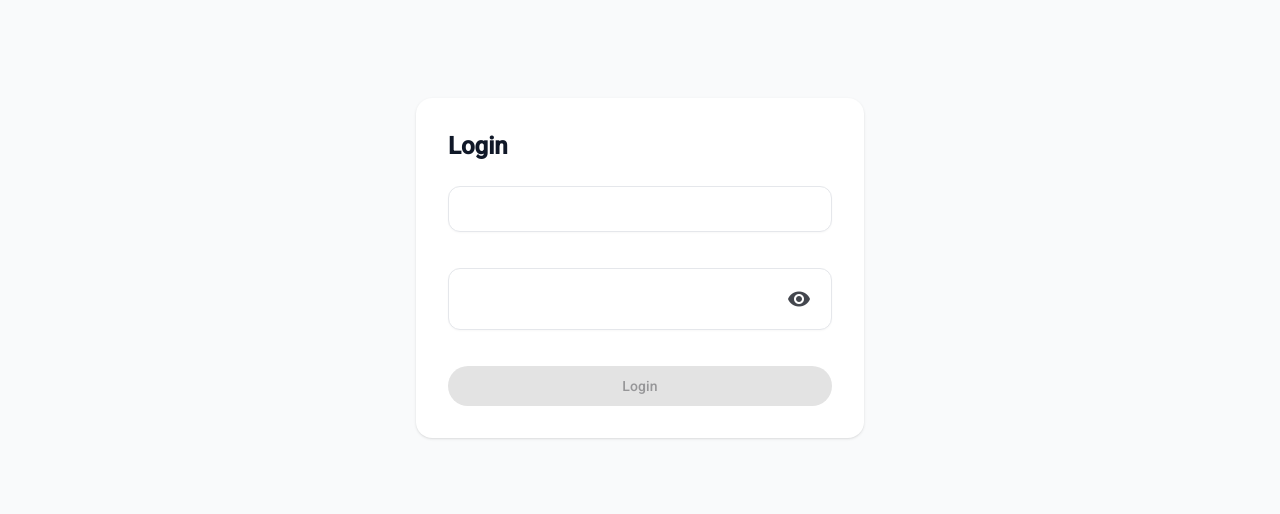
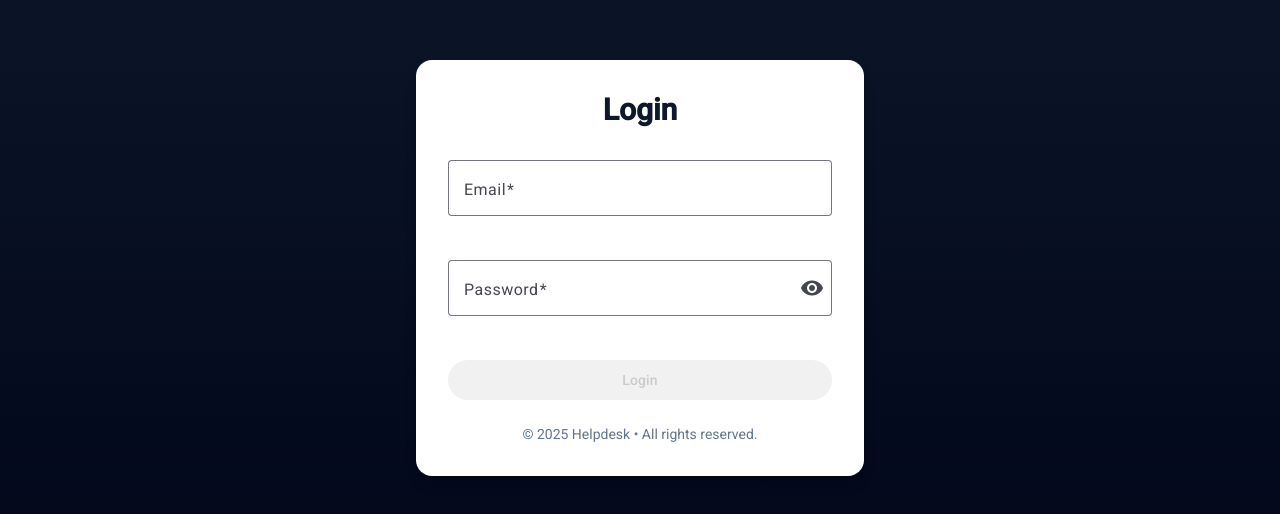
Before and after one commit to Tudor-debug819/Ticketing-System, an Angular app: page /login in a window 1280 px wide. Shown: the part 132-646 px from the top of the page. Built offline with nearby package versions, Linux system fonts and the light colour scheme.

Commit message:
add styling and home page

```diff
--- a/public/assets/users.json
+++ b/public/assets/users.json
@@ -4,7 +4,7 @@
         "name": "Admin",
         "email": "admin@test.com",
         "password": "admin123",
-        "role": "admin"
+        "role": "admin",
         "token": "token-admin"
     },
     {
--- a/src/app/app.routes.ts
+++ b/src/app/app.routes.ts
@@ -2,7 +2,9 @@ import { Routes } from '@angular/router';
 import { authGuard } from './guards/auth.guard';
 
 export const routes: Routes = [
-    { path: '', redirectTo: 'login', pathMatch: 'full' },
+    { path: '', redirectTo: 'home', pathMatch: 'full' },
+
+    { path: 'home', loadComponent: () => import('./pages/home/home').then(m => m.Home) },
 
     { path: 'login', loadComponent: () => import('./pages/login/login').then(m => m.Login) },
 
--- /dev/null
+++ b/src/app/pages/home/home.html
@@ -0,0 +1,54 @@
+<!-- Home / Landing Page -->
+<div class="min-h-screen flex items-center justify-center px-6 py-12
+            bg-gradient-to-b from-slate-50 to-slate-100
+            dark:from-slate-900 dark:to-slate-950">
+
+    <main class="w-full max-w-3xl text-center">
+        <!-- Logo / Mark (optional) -->
+        <div class="mx-auto mb-6 h-14 w-14 rounded-2xl
+                shadow-sm ring-1 ring-slate-200/60 dark:ring-slate-800/80
+                flex items-center justify-center">
+            <!-- Simple spark icon -->
+            <svg xmlns="http://www.w3.org/2000/svg" viewBox="0 0 24 24" class="h-7 w-7 text-pink-500" fill="none"
+                stroke="currentColor" stroke-width="1.5">
+                <path stroke-linecap="round" stroke-linejoin="round"
+                    d="M12 3l1.8 4.6L18 9l-4.2 1.4L12 15l-1.8-4.6L6 9l4.2-1.4L12 3z" />
+            </svg>
+        </div>
+
+        <!-- Title -->
+        <h1 class="text-4xl md:text-6xl font-extrabold tracking-tight
+               text-slate-900 dark:text-slate-100">
+            Helpdesk Ticketing System
+        </h1>
+
+        <!-- Subtitle -->
+        <p class="mt-4 text-lg md:text-xl text-slate-600 dark:text-slate-300">
+            Manage support requests quickly and efficiently.
+        </p>
+
+        <!-- CTA -->
+        <div class="mt-10">
+            <a routerLink="/login" class="inline-flex items-center justify-center gap-2 rounded-xl
+                px-6 py-3 text-base md:text-lg font-semibold
+                bg-slate-900 text-white hover:bg-slate-800
+                dark:bg-white dark:text-slate-900 dark:hover:bg-slate-200
+                shadow-sm ring-1 ring-slate-900/10 dark:ring-white/10
+                focus:outline-none focus-visible:ring-2 focus-visible:ring-offset-2
+                focus-visible:ring-slate-400 dark:focus-visible:ring-white
+                dark:focus-visible:ring-offset-slate-900 transition">
+                Login
+                <!-- arrow -->
+                <svg xmlns="http://www.w3.org/2000/svg" class="h-5 w-5" viewBox="0 0 24 24" fill="none"
+                    stroke="currentColor" stroke-width="1.5">
+                    <path stroke-linecap="round" stroke-linejoin="round" d="M13 7l5 5-5 5M6 12h12" />
+                </svg>
+            </a>
+        </div>
+
+        <!-- Footer (optional) -->
+        <p class="mt-10 text-sm text-slate-500 dark:text-slate-400">
+            © 2025 Helpdesk • All rights reserved.
+        </p>
+    </main>
+</div>
--- a/src/app/pages/login/login.html
+++ b/src/app/pages/login/login.html
@@ -1,32 +1,47 @@
-<div class="min-h-screen grid place-items-center bg-gray-50">
-    <div class="w-full max-w-md rounded-2xl shadow p-8 bg-white">
-        <h1 class="text-2xl font-semibold mb-6 text-gray-900">Login</h1>
+<div class="min-h-screen grid place-items-center
+            bg-gradient-to-b from-slate-900 to-slate-950 px-4">
+    <div class="login-card w-full max-w-md rounded-2xl shadow-lg
+              p-8 bg-white dark:bg-slate-900">
 
-        <form [formGroup]="form" (ngSubmit)="submit()" class="space-y-4">
-            <!-- Email -->
-            <mat-form-field appearance="outline" class="w-full flat">
+        <!-- Title -->
+        <h1 class="text-3xl font-extrabold text-center
+               text-slate-900 dark:text-white mb-8">
+            Login
+        </h1>
+
+        <!-- Form -->
+        <form [formGroup]="form" (ngSubmit)="submit()" class="space-y-6">
+
+            <mat-form-field appearance="outline" class="w-full mat-field-dark">
                 <mat-label>Email</mat-label>
                 <input matInput type="email" formControlName="email" placeholder="you@demo.com" />
                 <mat-error *ngIf="form.get('email')?.hasError('required')">Email is required</mat-error>
                 <mat-error *ngIf="form.get('email')?.hasError('email')">Invalid email</mat-error>
             </mat-form-field>
 
-            <!-- Password -->
-            <mat-form-field appearance="outline" class="w-full flat">
+            <mat-form-field appearance="outline" class="w-full mat-field-dark">
                 <mat-label>Password</mat-label>
                 <input matInput [type]="hide() ? 'password' : 'text'" formControlName="password" />
                 <button mat-icon-button matSuffix type="button" (click)="hide.set(!hide())"
                     aria-label="Toggle password">
-                    <mat-icon>{{ hide() ? 'visibility' : 'visibility_off' }}</mat-icon>
+                    <mat-icon class="text-white">{{ hide() ? 'visibility' : 'visibility_off' }}</mat-icon>
                 </button>
                 <mat-error *ngIf="form.get('password')?.hasError('required')">Password is required</mat-error>
                 <mat-error *ngIf="form.get('password')?.hasError('minlength')">Min 6 characters</mat-error>
             </mat-form-field>
 
+
             <!-- Submit -->
-            <button mat-raised-button type="submit" color="primary" class="w-full" [disabled]="form.invalid || submitting()">
+            <button mat-raised-button type="submit" class="w-full py-3 rounded-xl font-semibold
+                     bg-pink-500 hover:bg-pink-600 text-white shadow-md
+                     transition disabled:opacity-50" [disabled]="form.invalid || submitting()">
                 {{ submitting() ? 'Checking…' : 'Login' }}
             </button>
         </form>
+
+        <!-- Footer -->
+        <p class="mt-6 text-center text-sm text-slate-500 dark:text-slate-400">
+            © 2025 Helpdesk • All rights reserved.
+        </p>
     </div>
 </div>
--- a/src/app/pages/login/login.ts
+++ b/src/app/pages/login/login.ts
@@ -6,6 +6,7 @@ import { MatInputModule } from '@angular/material/input';
 import { MatButtonModule } from '@angular/material/button';
 import { MatIconModule } from '@angular/material/icon';
 import { AuthService } from '../../services/auth.service';
+import { finalize } from 'rxjs';
 
 
 @Component({
@@ -18,6 +19,7 @@ export class Login {
 
   hide = signal(true);
   submitting = signal(false);
+  serverError = signal<string | null>(null);
 
   form: FormGroup;
 
@@ -26,6 +28,8 @@ export class Login {
       email: ['', [Validators.required, Validators.email]],
       password: ['', [Validators.required, Validators.minLength(6)]],
     });
+
+    this.form.valueChanges.subscribe(() => this.serverError.set(null));
   }
 
   ngOnInit() {
@@ -40,7 +44,7 @@ export class Login {
     this.submitting.set(true);
 
     const { email, password } = this.form.getRawValue();
-    this.authService.login(email, password).subscribe({
+    this.authService.login(email, password).pipe(finalize(() => this.submitting.set(false))).subscribe({
       next: (user) => {
         this.authService.navigateAfterLogin(user.role);
       },
--- a/src/styles.css
+++ b/src/styles.css
@@ -1,5 +1,53 @@
 /* You can add global styles to this file, and also import other style files */
 @import "tailwindcss";
 
-html, body { height: 100%; }
-body { margin: 0; font-family: Roboto, "Helvetica Neue", sans-serif; }
+/* Dark style pentru mat-form-field (outlined) */
+.mat-field-dark .mat-mdc-input-element {
+    color: #fff !important;
+    caret-color: #fff;
+}
+
+.mat-field-dark .mat-mdc-input-element::placeholder {
+    color: rgba(255, 255, 255, 0.6);
+}
+
+.mat-field-dark {
+    --mdc-outlined-text-field-outline-color: rgba(255, 255, 255, 0.25);
+    --mdc-outlined-text-field-hover-outline-color: rgba(255, 255, 255, 0.25);
+    --mdc-outlined-text-field-focus-outline-color: rgba(255, 255, 255, 0.25);
+}
+
+/* Culoarea etichetei (label) */
+.mat-field-dark .mdc-floating-label {
+    color: rgba(255, 255, 255, 0.8);
+}
+
+.mat-field-dark .mdc-text-field--focused .mdc-floating-label {
+    color: #fff;
+}
+
+
+/* Elimină linia verticală din mijlocul conturului (notch) */
+.mat-field-dark .mdc-notched-outline__notch {
+    border-right: 0 !important;
+}
+
+/* Colțuri rotunjite corect pe tot conturul */
+.mat-field-dark .mdc-notched-outline {
+    border-radius: 12px;
+}
+
+
+html,
+body {
+    height: 100%;
+}
+
+body {
+    margin: 0;
+    font-family: Roboto, "Helvetica Neue", sans-serif;
+}
+
+.mat-input-element {
+    color: white !important;
+}
```
Also changed, not shown: src/app/pages/home/home.ts (added, +13 -0 lines), src/app/pages/home/home.css (added).
